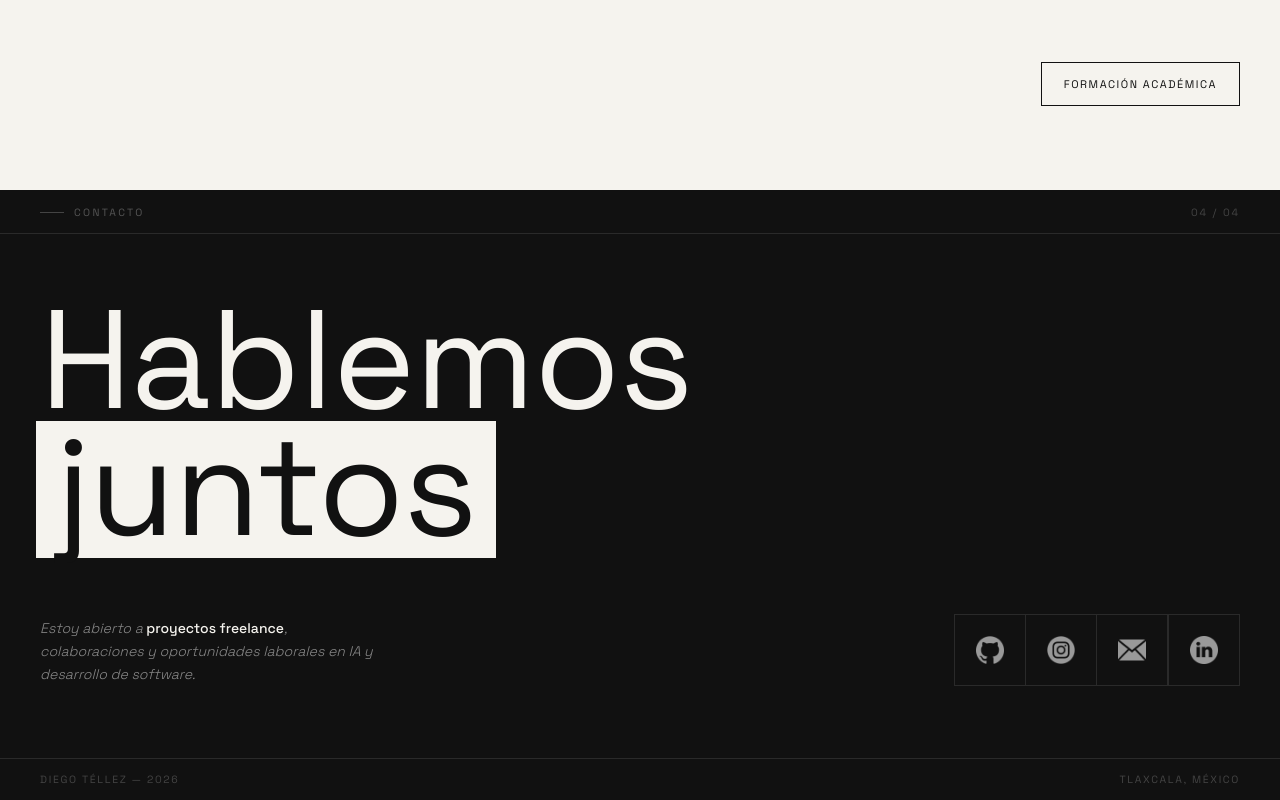
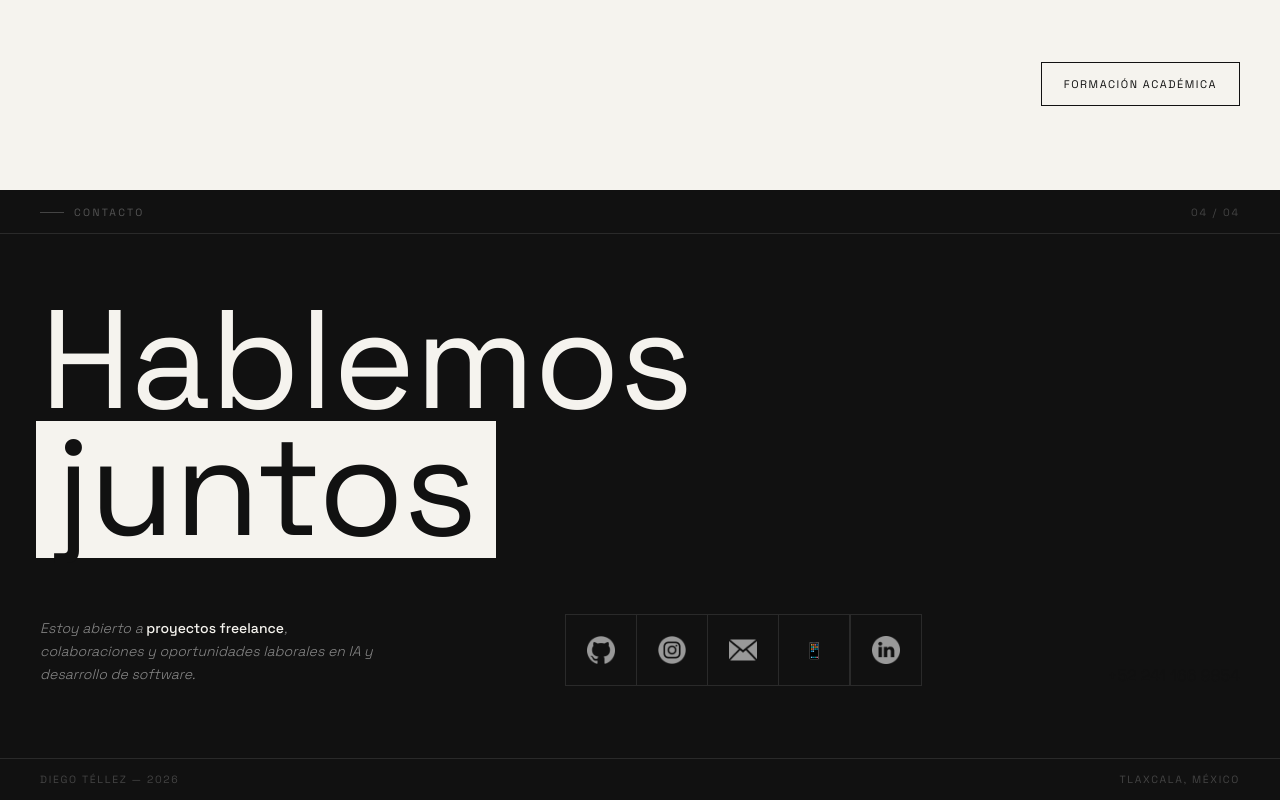
Before and after one commit to diegotntn/portafolio, a React (Vite) app: page / in a window 1280 px wide. Shown: the part 3634-4434 px from the top of the page. Built offline with nearby package versions, Linux system fonts and the light colour scheme.

Commit message:
agregar numero de telefono

```diff
--- a/src/secciones/Contacto.jsx
+++ b/src/secciones/Contacto.jsx
@@ -67,6 +67,17 @@ function Contacto() {
               <img src={correoIcono} alt="Correo electrónico" />
             </a>
 
+            {/* WhatsApp / Teléfono */}
+            <a
+              href="https://wa.me/522411669854"
+              target="_blank"
+              rel="noopener noreferrer"
+              className="contacto__icono"
+              aria-label="WhatsApp"
+            >
+              📱
+            </a>
+
             {/* LinkedIn con tooltip */}
             <div className="contacto__icono-wrapper">
               <a
@@ -83,6 +94,12 @@ function Contacto() {
             </div>
 
           </div>
+
+          {/* Número visible */}
+          <p className="contacto__telefono">
+            +52 241 166 9854
+          </p>
+
         </div>
       </div>
 
```
